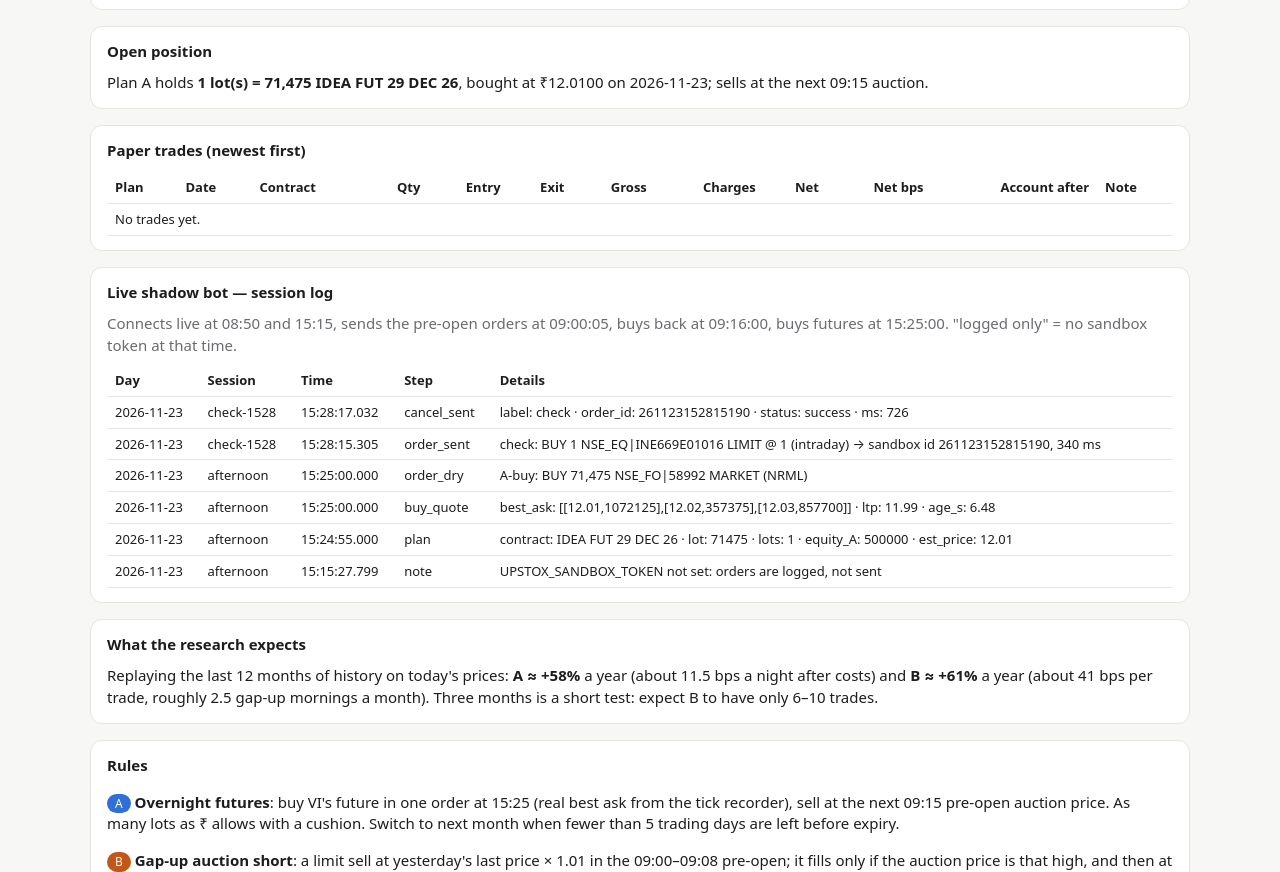
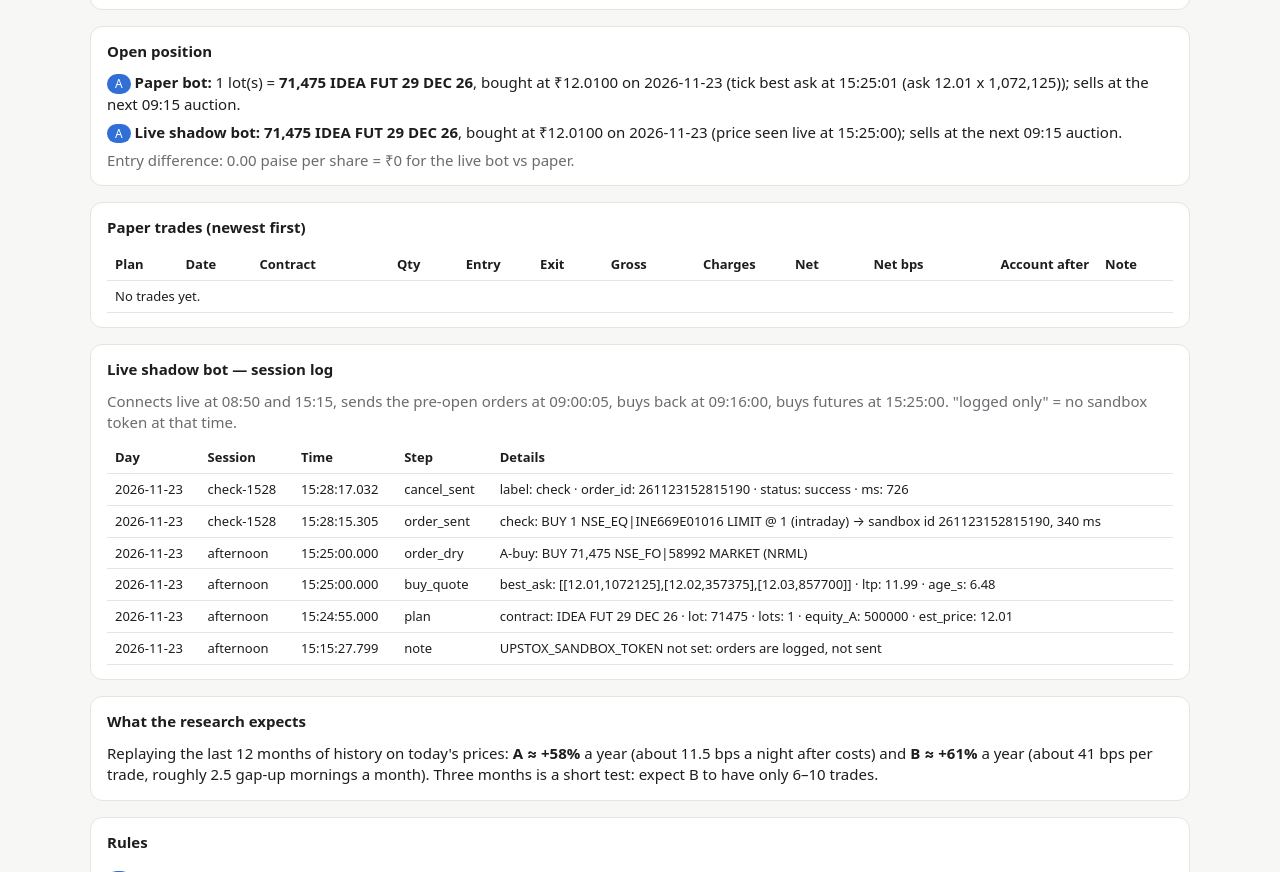
Before and after one commit to AjBhutada/vi-paper-trader, a plain HTML site: page docs/index.html in a window 1280 px wide. Shown: the part 1162-2034 px from the top of the page. Drawn offline with nearby package versions, Linux system fonts and the light colour scheme.

Commit message:
Dashboard shows the live shadow bot's open position; shadow starts 20 min early with GitHub backup starts

```diff
--- a/docs/index.html
+++ b/docs/index.html
@@ -110,8 +110,11 @@ fetch("data/dashboard.json?" + Date.now()).then(r => r.json()).then(d => {
       <td class="${cls(r.shadow_net ?? 0)}">${r.shadow_net == null ? (r.missed ? "missed" : "open") : sgn(r.shadow_net)}</td>
       <td class="${cls(r.diff_rs ?? 0)}"><b>${r.diff_rs == null ? "–" : sgn(r.diff_rs)}</b></td><td class="l" style="white-space:normal">${r.orders || ""}</td></tr>`).join("")
       : `<tr><td colspan="10" class="l">No trades to compare yet.</td></tr>`);
-  const o = d.open;
-  document.getElementById("open").innerHTML = o ? `Plan A holds <b>${o.lots} lot(s) = ${(+o.qty).toLocaleString("en-IN")} ${o.symbol}</b>, bought at ₹${(+o.entry).toFixed(4)} on ${o.date}; sells at the next 09:15 auction.` : "None right now.";
+  const o = d.open, so = sh.open;
+  document.getElementById("open").innerHTML =
+    `<p style="margin:0 0 6px"><span class="tag ta">A</span> <b>Paper bot:</b> ` + (o ? `${o.lots} lot(s) = <b>${(+o.qty).toLocaleString("en-IN")} ${o.symbol}</b>, bought at ₹${(+o.entry).toFixed(4)} on ${o.date} (${o.how || ""}); sells at the next 09:15 auction.` : "no open position.") + `</p>` +
+    `<p style="margin:0"><span class="tag ta">A</span> <b>Live shadow bot:</b> ` + (so ? `<b>${(+so.qty).toLocaleString("en-IN")} ${so.instrument}</b>, bought at ₹${(+so.entry).toFixed(4)} on ${so.date} (price seen live at 15:25:00); sells at the next 09:15 auction.` : "no open position.") + `</p>` +
+    (o && so ? `<p class="sub" style="margin:6px 0 0">Entry difference: ${((so.entry - o.entry) * 100).toFixed(2)} paise per share = ${sgn((so.entry - o.entry) * so.qty * -1)} for the live bot vs paper.</p>` : "");
   const tr = (d.trades || []).slice().reverse();
   document.getElementById("tr").innerHTML = `<tr><th class="l">Plan</th><th class="l">Date</th><th class="l">Contract</th><th>Qty</th><th>Entry</th><th>Exit</th><th>Gross</th><th>Charges</th><th>Net</th><th>Net bps</th><th>Account after</th><th class="l">Note</th></tr>` +
     (tr.length ? tr.map(t => `<tr><td><span class="tag ${t.plan[0] === "A" ? "ta" : "tb"}">${t.plan[0]}</span></td><td class="l">${t.date}${t.exit_date !== t.date ? " → " + t.exit_date : ""}</td><td class="l">${t.instrument}</td>
```
Also changed, not shown: 1 other file.
